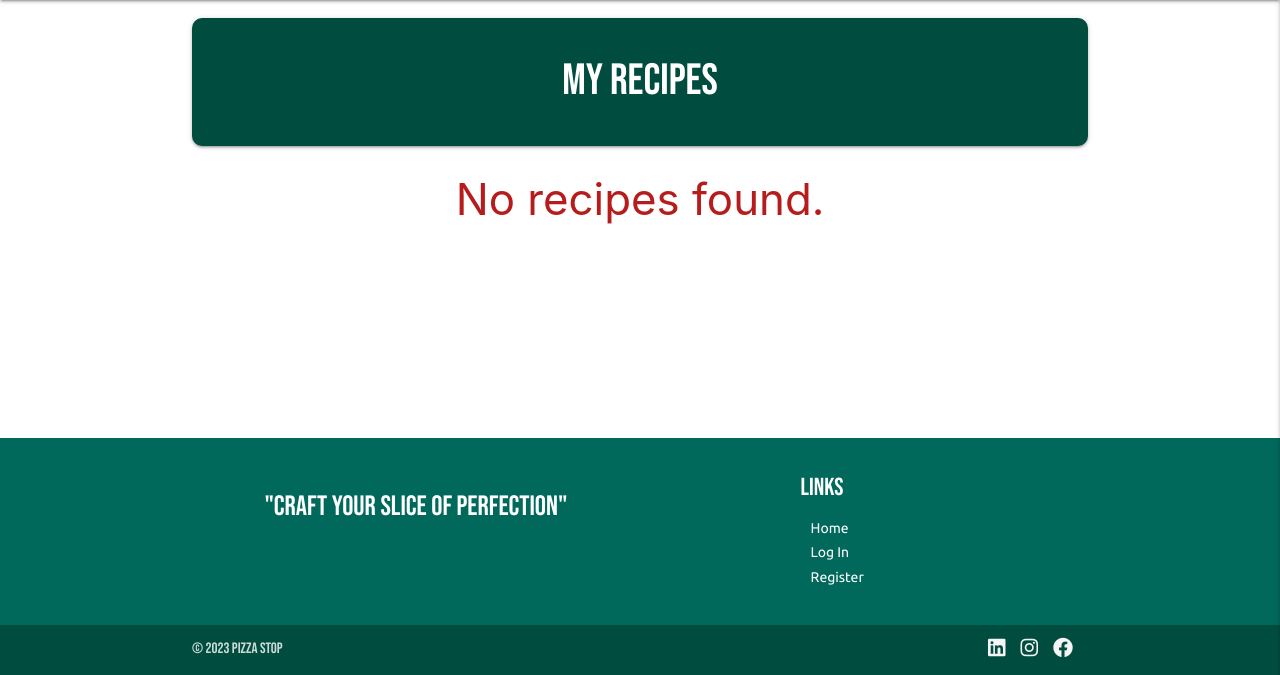
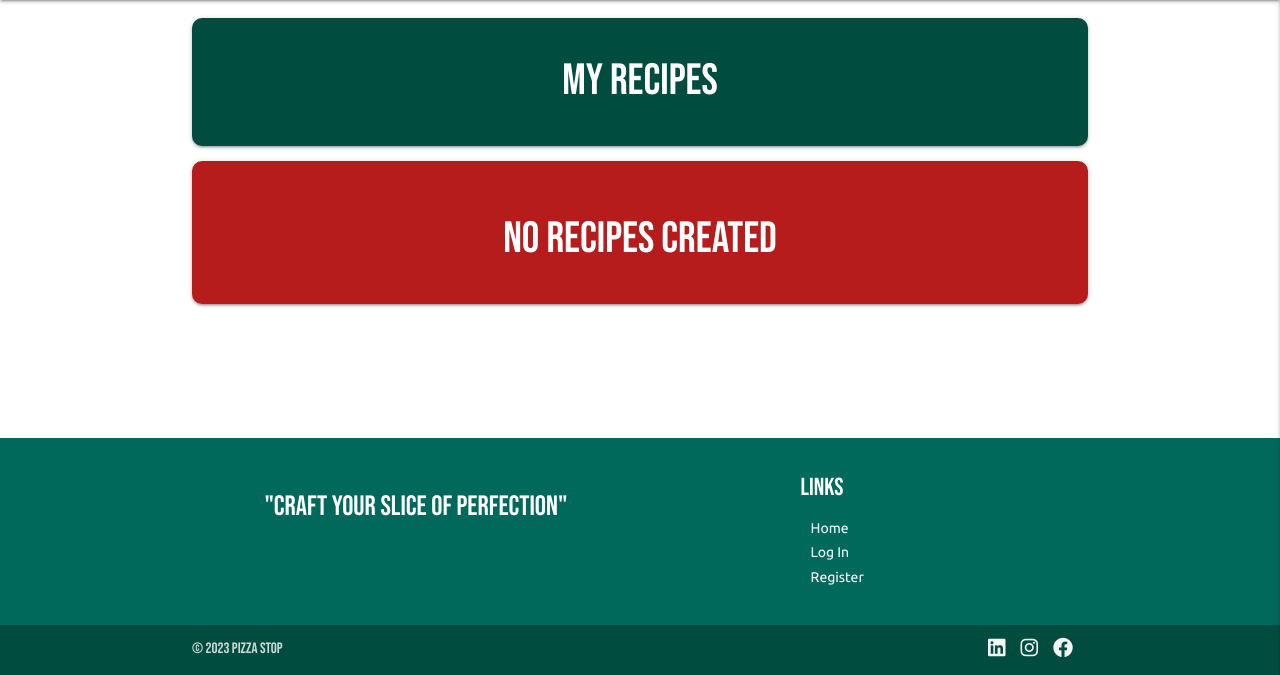
Before and after one commit to AHendley84/Pizza-Stop-MIlestone-Project-3, a Flask app: page /my_recipes in a window 1280 px wide. Shown: the part 125-800 px from the top of the page. Run offline with Flask 3, Linux system fonts and the light colour scheme; data that the repository does not hold is empty; some libraries are stand-ins or nearby versions.

Commit message:
Amend my recipes template with color scheme to match rest of site

```diff
--- a/templates/my_recipes.html
+++ b/templates/my_recipes.html
@@ -42,8 +42,12 @@
                 {%  endif %}
             {% endfor %}
             {% if user_recipes|length == 0 %}
-            <div class="center-align red-text text-darken-4">
-                <h3>No recipes found.</h3>
+            <div class="row">
+                <div class="card-panel red darken-4 card-radius profile-header">
+                    <h3 class="center-align white-text">
+                        No Recipes Created
+                    </h3>
+                </div>
             </div>
         {% endif %}
     </div>
```
